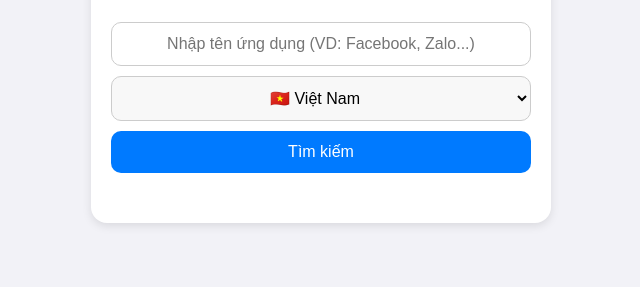
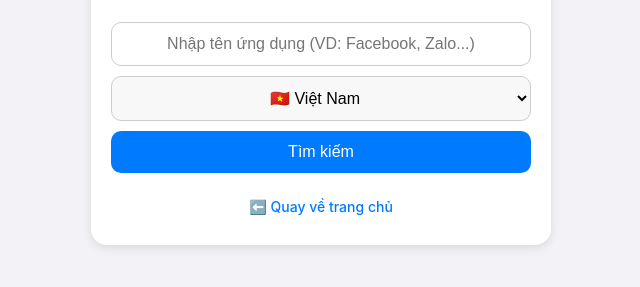
Before and after one commit to nhut990/Bundle, a plain HTML site: page index.html in a window 1280 px wide. Shown: the part 73-360 px from the top of the page, without its empty margins (319-959 px from the left). Drawn offline with Linux system fonts and the light colour scheme.

Commit message:
Update index.html

```diff
--- a/index.html
+++ b/index.html
@@ -22,6 +22,7 @@ body {
   border-radius: 16px;
   box-shadow: 0 3px 10px rgba(0,0,0,0.1);
   text-align: center;
+  position: relative;
 }
 h2 {
   margin: 0 0 15px;
@@ -98,6 +99,20 @@ button:hover { background: #005ecb; }
   background: #e5e5e5;
 }
 #results { margin-top: 20px; text-align: left; }
+
+.footer {
+  text-align: center;
+  margin-top: 25px;
+  font-size: 14px;
+}
+.footer a {
+  text-decoration: none;
+  color: #007aff;
+  font-weight: 500;
+}
+.footer a:hover {
+  text-decoration: underline;
+}
 </style>
 </head>
 <body>
@@ -119,6 +134,10 @@ button:hover { background: #005ecb; }
       💡 Ấn vào <b>Bundle ID</b> để sao chép
     </div>
     <div id="results"></div>
+
+    <div class="footer">
+      ⬅️ <a href="https://nhut990.github.io">Quay về trang chủ</a>
+    </div>
   </div>
 
 <script>
```
